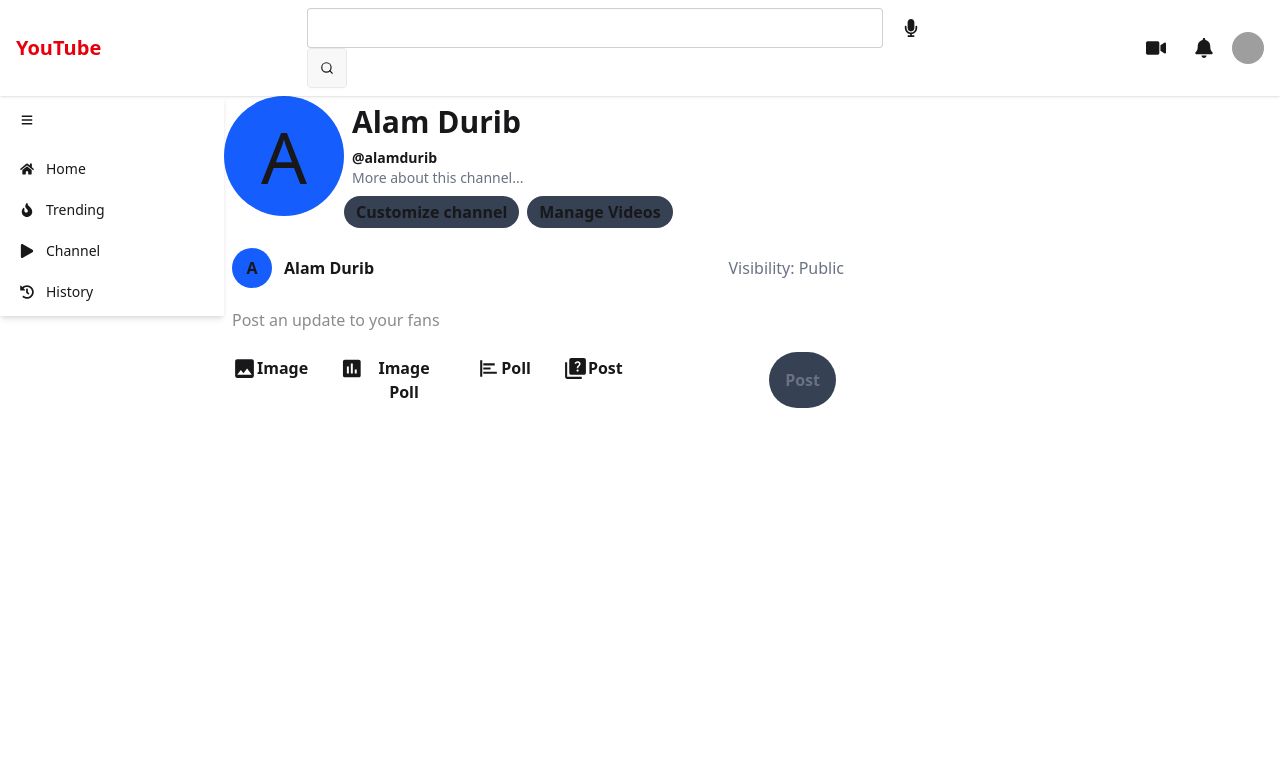
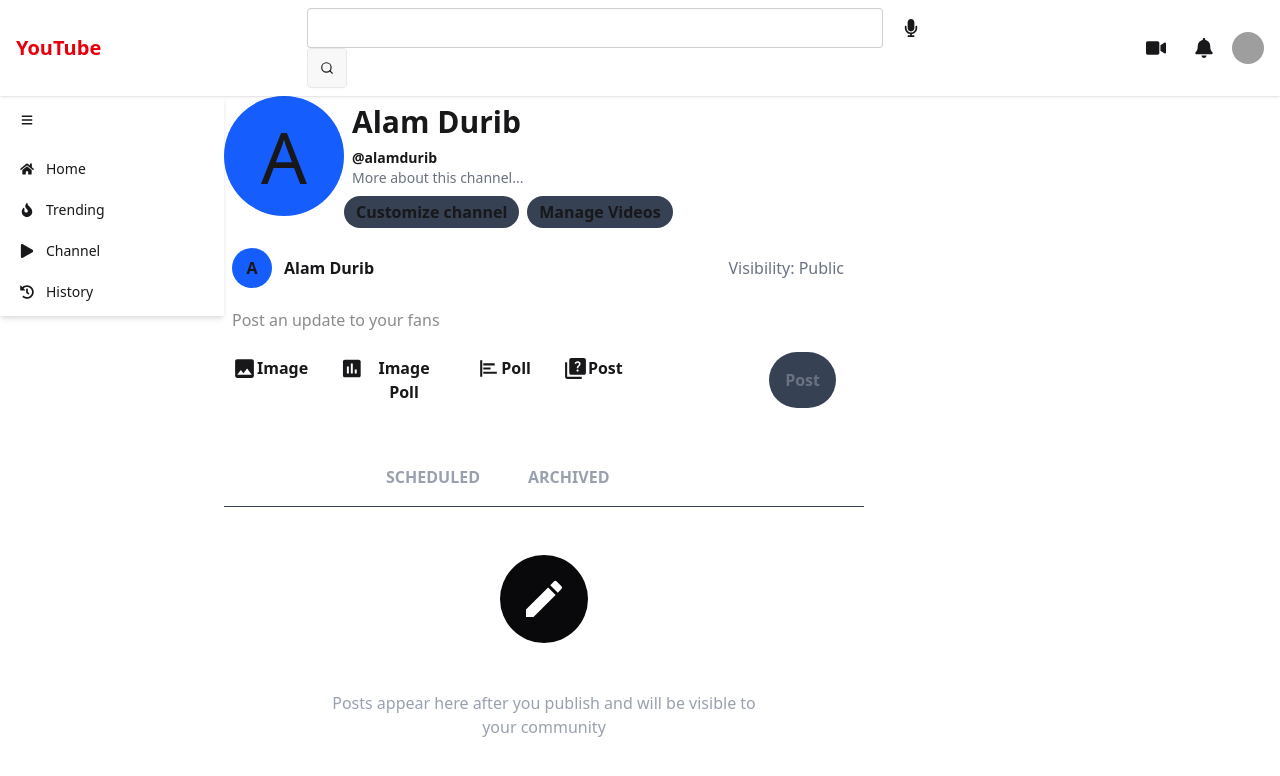
Before and after one commit to abhaypandey01/youtubeUIClone, a React (Vite) app: page /channel in a window 1280 px wide. Shown: the top 776 px of the page. Built offline with nearby package versions, Linux system fonts and the light colour scheme; grey boxes are pictures that could not be loaded.

Commit message:
updated posttabs component and integrated in channel page

```diff
--- a/src/components/PostTabs.jsx
+++ b/src/components/PostTabs.jsx
@@ -1,14 +1,40 @@
 import { useState } from "react";
+import { MdEdit } from "react-icons/md";
 
 
 function PostTabs() {
 
-    const [activeTab, setActiveTab] = useState();
+    const [activeTab, setActiveTab] = useState("Published");
     const tabs = ["Published", "Scheduled", "Archived"];
 
     return (
         <div className="mt-6 w-full">
+            {/* scrollable tab section */}
+            <div className="flex border-b border-gray-700 overflow-x-auto no-scrollbar">
+                {tabs.map((tab) => (
+                    <button
+                    onClick={() => setActiveTab(tab)}
+                    key={tab}
+                    className={`flex-shrink-0 px-3 font-semibold whitespace-nowrap py-4 sm:px-6 sm:text-base  transition-all duration-200
+                        ${activeTab === tab ? "border-b-2 border-white text-white" : "text-gray-400 hover:text-white"}`}
+                    >
+                        {tab.toUpperCase()}
+                    </button>
+                ))}
+            </div>
 
+            {/* content section */}
+            <div className="flex flex-col px-4 py-12 items-center justify-center text-center text-white">
+                <div className="bg-neutral rounded-full p-5 mb-4">
+                    <MdEdit className="text-4xl sm:text-5xl" />
+                </div>
+                <h2 className="text-lg sm:text-xl font-medium">
+                    Public Post
+                </h2>
+                <p className="text-sm sm:text-base text-gray-400 mt-1 max-w-md">
+                    Posts appear here after you publish and will be visible to your community
+                </p>
+            </div>
         </div>
     )
 }
```
